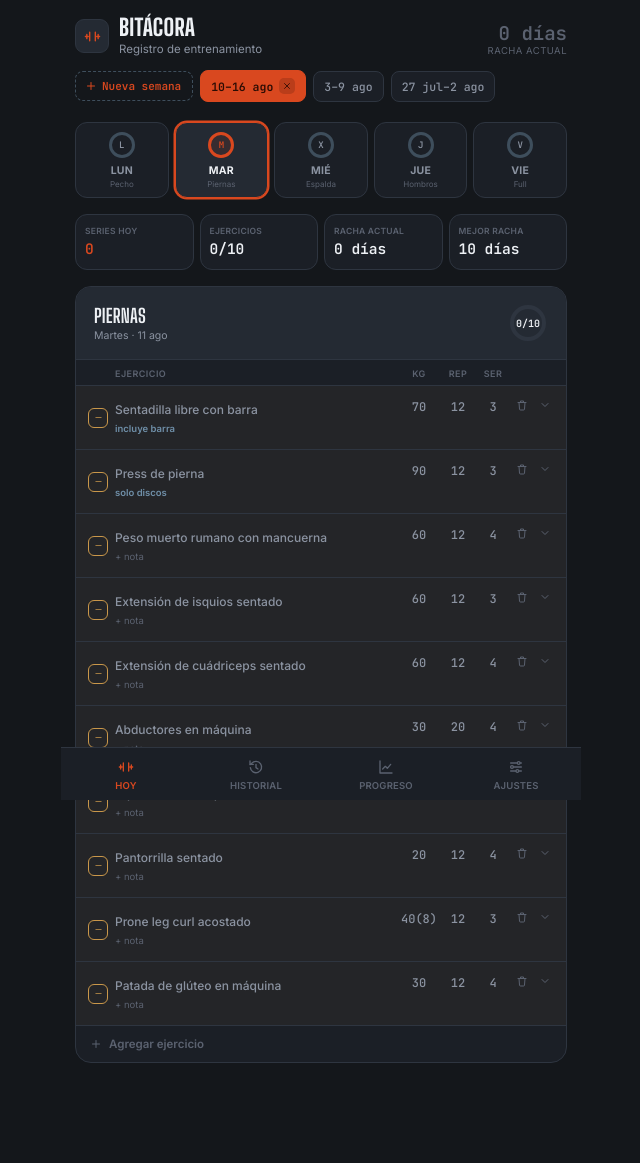
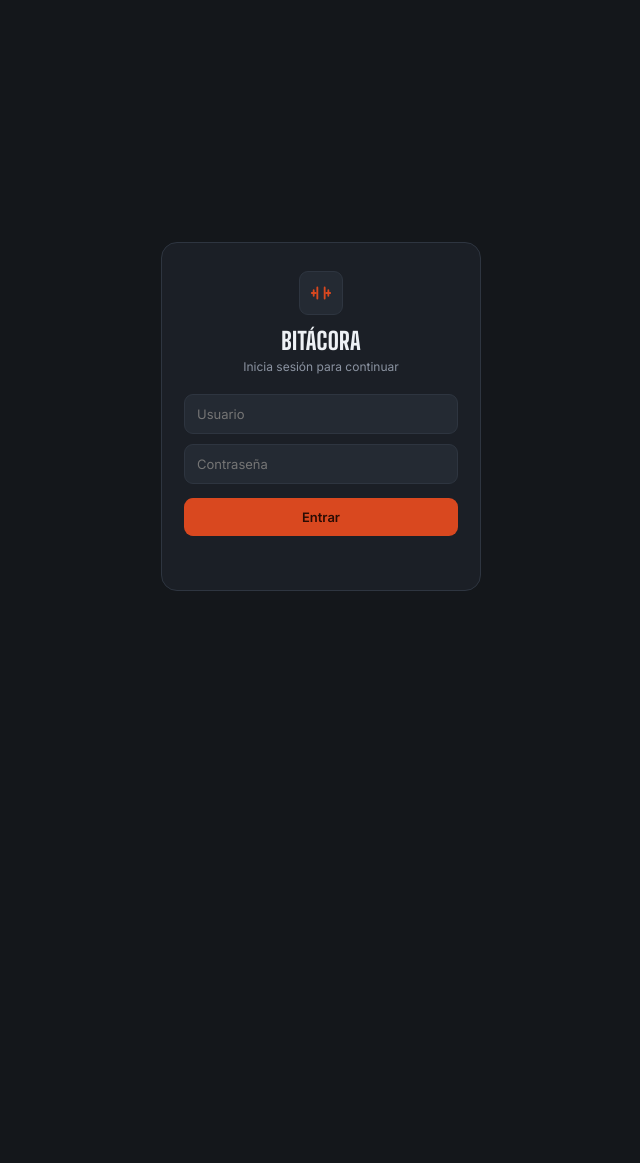
Before and after one commit to rodrigoarreola/Bitacora-de-hierro, a PHP site: page / in a window 1280 px wide. Shown: the whole page, without its empty margins (319-959 px from the left). After the commit the page ends 591 px from the top, so only its background shows below. Run offline with PHP 8.4, Linux system fonts and the light colour scheme.

Commit message:
Conectar el frontend a la API real (login + datos persistentes)
index.html/js/app.js ya no fabrican datos de ejemplo en memoria: arrancan
pidiendo sesion, semanas y libreria a la API, y cada accion (marcar,
editar, agregar/borrar, copiar semana, libreria) escribe contra los
endpoints reales. Agrega pantalla de login (js/api.js como cliente fetch
minimo) que protege toda la app.

Verificado end-to-end en navegador con un usuario de prueba (login,
crear semana, agregar/editar/marcar/borrar ejercicio, copiar semana
pasada, libreria, logout, sesion expirada) contra MariaDB local.
De paso corrige dos bugs reales encontrados durante esa prueba: un 401
pisaba el mensaje real de login.php, y comparaciones de ID string vs
number rompian el chevron de "semana pasada".

```diff
--- a/css/styles.css
+++ b/css/styles.css
@@ -262,3 +262,39 @@
   }
   nav.bottom-nav button .icon{ width:16px; height:16px; margin:0; }
   nav.bottom-nav button.active{ color:var(--accent); }
+
+  /* ---------- Utilidad ---------- */
+  .hidden{ display:none !important; }
+
+  /* ---------- Login ---------- */
+  .login-screen{
+    min-height:100vh; display:flex; align-items:center; justify-content:center; padding:24px 0;
+  }
+  .login-card{
+    width:100%; max-width:320px; background:var(--surface); border:1px solid var(--line);
+    border-radius:16px; padding:28px 22px; text-align:center;
+  }
+  .login-mark{ width:44px; height:44px; margin:0 auto 14px; }
+  .login-mark .icon{ width:22px; height:22px; }
+  .login-title{ font-family:var(--font-display); font-size:24px; font-weight:800; text-transform:uppercase; color:var(--text); margin:0; }
+  .login-sub{ font-size:12px; color:var(--text-dim); margin:6px 0 20px; }
+  #login-form{ display:flex; flex-direction:column; gap:10px; }
+  #login-form input{
+    background:var(--surface-2); border:1px solid var(--line); border-radius:9px;
+    padding:11px 12px; color:var(--text); font-size:13px; font-family:var(--font-body);
+  }
+  #login-form input:focus{ outline:none; border-color:var(--accent-dim); }
+  #login-submit{
+    background:var(--accent); color:var(--accent-ink); border:none; border-radius:9px;
+    padding:11px; font-size:13px; font-weight:600; font-family:var(--font-body); cursor:pointer; margin-top:4px;
+  }
+  #login-submit:disabled{ opacity:.6; cursor:default; }
+  .login-error{ font-size:11.5px; color:var(--danger); margin:2px 0 0; min-height:14px; }
+
+  /* ---------- Logout ---------- */
+  .logout-btn{
+    display:block; width:100%; background:var(--surface); border:1px solid var(--line); color:var(--text-dim);
+    border-radius:12px; padding:11px; font-size:12px; font-weight:600; font-family:var(--font-body);
+    cursor:pointer; margin-bottom:14px;
+  }
+  .logout-btn:hover{ color:var(--danger); }
--- a/index.html
+++ b/index.html
@@ -25,6 +25,23 @@
   <symbol id="i-x" viewBox="0 0 24 24"><path d="M6 6l12 12M18 6L6 18"/></symbol>
   <symbol id="i-chevron" viewBox="0 0 24 24"><path d="M6 9l6 6 6-6"/></symbol>
 </svg>
+
+  <!-- ================= LOGIN ================= -->
+  <div class="login-screen hidden" id="view-login">
+    <div class="login-card">
+      <div class="brand-mark login-mark"><svg class="icon"><use href="#i-dumbbell"/></svg></div>
+      <h1 class="login-title">Bitácora</h1>
+      <p class="login-sub">Inicia sesión para continuar</p>
+      <form id="login-form" novalidate>
+        <input type="text" id="login-username" placeholder="Usuario" autocomplete="username" required>
+        <input type="password" id="login-password" placeholder="Contraseña" autocomplete="current-password" required>
+        <button type="submit" id="login-submit">Entrar</button>
+        <p class="login-error" id="login-error"></p>
+      </form>
+    </div>
+  </div>
+
+  <div class="hidden" id="app-shell">
 
   <header class="app-head">
     <div class="brand">
@@ -84,6 +101,7 @@
 
   <!-- ================= VIEW: AJUSTES → Librería de ejercicios ================= -->
   <div class="view" id="view-ajustes">
+    <button type="button" class="logout-btn" id="logout-btn">Cerrar sesión</button>
     <div class="lib-panel">
       <div class="lib-head">
         <div class="lib-title">Librería de ejercicios</div>
@@ -108,6 +126,10 @@
 
   <div class="toast" id="toast"></div>
 
+  </div>
+  <!-- /#app-shell -->
+
+<script src="js/api.js" defer></script>
 <script src="js/app.js" defer></script>
 </body>
 </html>
--- a/js/app.js
+++ b/js/app.js
@@ -1,6 +1,6 @@
 (function(){
   // ============================================================
-  // Configuración de días y rutina base
+  // Configuración de días
   // ============================================================
   const DAY_ORDER  = ['lun','mar','mie','jue','vie'];
   const DAY_NAMES  = {lun:'Lunes', mar:'Martes', mie:'Miércoles', jue:'Jueves', vie:'Viernes'};
@@ -13,97 +13,31 @@
   const RING_R = 16;
   const RING_C = 2 * Math.PI * RING_R;
 
-  let uidCounter = 0;
-  function uid(){ return 'ex' + (++uidCounter); }
-
-  // Ya sin asteriscos en el nombre: cada ejercicio lleva su propia nota
-  // (p. ej. "incluye barra", "×2 la mancuerna") visible directo en la fila.
-  const BASE_TEMPLATE = {
-    lun: { group:'Pecho y Tríceps', notes:'', exercises:[
-      {name:'Press de banca plano con barra', kg:60, reps:12, series:3, note:'incluye barra'},
-      {name:'Press inclinado con barra', kg:50, reps:12, series:3, note:'incluye barra'},
-      {name:'Aperturas con mancuernas o en máquina', kg:60, reps:12, series:3, note:''},
-      {name:'Extensión de tríceps en polea', kg:30, reps:12, series:3, note:''},
-      {name:'Extensión de tríceps con mancuerna', kg:12.5, reps:8, series:3, note:'×2 la mancuerna'},
-      {name:'Copa sobre la cabeza', kg:22.5, reps:12, series:3, note:''},
-      {name:'Press francés con barra Z', kg:'', reps:12, series:'', note:''},
-    ]},
-    mar: { group:'Piernas', notes:'', exercises:[
-      {name:'Sentadilla libre con barra', kg:70, reps:12, series:3, note:'incluye barra'},
-      {name:'Press de pierna', kg:90, reps:12, series:3, note:'solo discos'},
-      {name:'Peso muerto rumano con mancuerna', kg:60, reps:12, series:4, note:''},
-      {name:'Extensión de isquios sentado', kg:60, reps:12, series:3, note:''},
-      {name:'Extensión de cuádriceps sentado', kg:60, reps:12, series:4, note:''},
-      {name:'Abductores en máquina', kg:30, reps:20, series:4, note:''},
-      {name:'Hip thrust en máquina', kg:60, reps:12, series:3, note:''},
-      {name:'Pantorrilla sentado', kg:20, reps:12, series:4, note:''},
-      {name:'Prone leg curl acostado', kg:'40(8)', reps:12, series:3, note:''},
-      {name:'Patada de glúteo en máquina', kg:30, reps:12, series:4, note:''},
-    ]},
-    mie: { group:'Espalda y Bíceps', notes:'Filas sin marcar: variantes que rotan semana a semana.', exercises:[
-      {name:'Jalones al pecho', kg:55, reps:12, series:3, note:''},
-      {name:'Remo con barra T', kg:35, reps:12, series:4, note:''},
-      {name:'Remo con polea baja', kg:60, reps:12, series:3, note:''},
-      {name:'Remo con mancuerna', kg:16, reps:16, series:4, note:''},
-      {name:'Chin ups', kg:30, reps:12, series:4, note:''},
-      {name:'Curl de bíceps predicador', kg:20, reps:10, series:3, note:''},
-      {name:'Curl de bíceps mancuerna', kg:25, reps:8, series:3, note:''},
-      {name:'Curl de bíceps martillo', kg:30, reps:7, series:3, note:''},
-      {name:'Antebrazo', kg:15, reps:12, series:4, note:''},
-    ]},
-    jue: { group:'Hombros', notes:'', exercises:[
-      {name:'Press militar mancuerna', kg:35, reps:12, series:3, note:'peso entre las dos'},
-      {name:'Elevaciones laterales mancuernas', kg:25, reps:10, series:3, note:'peso entre las dos'},
-      {name:'Pájaros en máquina', kg:30, reps:12, series:3, note:''},
-      {name:'Elevación frontal de mancuernas', kg:20, reps:10, series:3, note:'peso entre las dos'},
-      {name:'Remo al mentón barra Z', kg:20, reps:12, series:3, note:'sin barra'},
-      {name:'Rear delt fly en máquina', kg:60, reps:12, series:3, note:''},
-    ]},
-    vie: { group:'Full Body', notes:'Día de cierre — se ajusta según lo que falte de la semana.', exercises:[
-      {name:'Hack squat', kg:50, reps:12, series:3, note:''},
-      {name:'Press de isquiotibiales sentado', kg:50, reps:8, series:4, note:''},
-      {name:'Leg curl acostado', kg:40, reps:12, series:3, note:''},
-      {name:'Press en banco inclinado con mancuerna', kg:45, reps:12, series:3, note:''},
-      {name:'Chin up con máquina', kg:60, reps:10, series:3, note:''},
-      {name:'Press militar en máquina', kg:40, reps:12, series:4, note:''},
-      {name:'Remo en máquina', kg:40, reps:8, series:4, note:''},
-      {name:'Patada de glúteo en máquina', kg:30, reps:8, series:4, note:''},
-      {name:'Extensión de tríceps sobre cabeza', kg:22.5, reps:12, series:4, note:''},
-    ]},
-  };
-
   // ============================================================
   // Librería de ejercicios (reutilizable / autocompletado)
+  // Se carga desde la API en el arranque; ver loadAppData().
   // ============================================================
   const EXERCISE_LIBRARY = [];
-  (function seedLibrary(){
-    const seen = new Set();
-    Object.values(BASE_TEMPLATE).forEach(day=>{
-      day.exercises.forEach(e=>{
-        const key = e.name.trim().toLowerCase();
-        if(key && !seen.has(key)){
-          seen.add(key);
-          EXERCISE_LIBRARY.push({ id: uid(), name: e.name.trim() });
-        }
-      });
-    });
-    EXERCISE_LIBRARY.sort((a,b)=> a.name.localeCompare(b.name, 'es'));
-  })();
 
-  function addToLibrary(name){
+  async function addToLibrary(name){
     const trimmed = (name || '').trim();
     if(!trimmed) return;
     const exists = EXERCISE_LIBRARY.some(e => e.name.toLowerCase() === trimmed.toLowerCase());
     if(exists) return;
-    EXERCISE_LIBRARY.push({ id: uid(), name: trimmed });
+    let entry;
+    try{ entry = await Api.post('api/library.php', { name: trimmed }); }
+    catch(err){ showToast(err.message); return; }
+    EXERCISE_LIBRARY.push(entry);
     EXERCISE_LIBRARY.sort((a,b)=> a.name.localeCompare(b.name, 'es'));
     renderLibraryDatalist();
     renderLibraryView();
   }
 
-  function removeFromLibrary(id){
-    const idx = EXERCISE_LIBRARY.findIndex(e => e.id === id);
+  async function removeFromLibrary(id){
+    const idx = EXERCISE_LIBRARY.findIndex(e => String(e.id) === String(id));
     if(idx === -1) return;
+    try{ await Api.del(`api/library.php?id=${encodeURIComponent(id)}`); }
+    catch(err){ showToast(err.message); return; }
     EXERCISE_LIBRARY.splice(idx, 1);
     renderLibraryDatalist();
     renderLibraryView();
@@ -183,55 +117,23 @@
   }
 
   // ============================================================
-  // Datos de ejemplo: semana actual (sin marcar) + 2 semanas previas
-  // completadas — 3 semanas de historial en total
+  // Estado — caché local de lo que ya se cargó de la API
   // ============================================================
-  function makeWeekDays(deltaKg, allDone){
-    const days = {};
-    DAY_ORDER.forEach(k=>{
-      days[k] = {
-        group: BASE_TEMPLATE[k].group,
-        notes: BASE_TEMPLATE[k].notes,
-        exercises: BASE_TEMPLATE[k].exercises.map(e=>{
-          let kg = e.kg;
-          if(typeof kg === 'number') kg = Math.max(0, +(kg + deltaKg).toFixed(2));
-          return { id:uid(), name:e.name, kg, reps:e.reps, series:e.series, note:e.note||'', done: !!allDone };
-        })
-      };
-    });
-    return days;
-  }
-  function makeEmptyWeekDays(){
-    const days = {};
-    DAY_ORDER.forEach(k=>{ days[k] = { group: BASE_TEMPLATE[k].group, notes: BASE_TEMPLATE[k].notes, exercises: [] }; });
-    return days;
-  }
-
   const today = new Date(); today.setHours(0,0,0,0);
-  const currentMonday = mondayOfWeek(today);
-  const lastMonday = new Date(currentMonday); lastMonday.setDate(lastMonday.getDate() - 7);
-  const prevMonday = new Date(currentMonday); prevMonday.setDate(prevMonday.getDate() - 14);
-
-  const kCurrent = toISO(currentMonday);
-  const kLast = toISO(lastMonday);
-  const kPrev = toISO(prevMonday);
+  const todayMondayKey = toISO(mondayOfWeek(today));
 
   const state = {
-    weeks: {
-      [kPrev]:    { days: makeWeekDays(-2.5, true) },
-      [kLast]:    { days: makeWeekDays(0, true) },
-      [kCurrent]: { days: makeWeekDays(0, false) },
-    },
-    order: [kPrev, kLast, kCurrent].sort((a,b)=> b.localeCompare(a)), // más reciente primero
-    activeWeek: kCurrent,
+    weeks: {},   // { [monday_date]: { days: { lun:{group,notes,exercises[]}, ... } } }
+    order: [],   // monday_date[], más reciente primero (igual que devuelve la API)
+    activeWeek: null,
     activeDay: WEEKDAY_TO_KEY[today.getDay()] || 'lun',
   };
 
   const expandedIds = new Set();
 
-  function currentWeek(){ return state.weeks[state.activeWeek]; }
-  function currentDay(){ return currentWeek().days[state.activeDay]; }
-  function findExercise(id){ return currentDay().exercises.find(e=>e.id===id); }
+  function currentWeek(){ return state.activeWeek ? state.weeks[state.activeWeek] : null; }
+  function currentDay(){ const w = currentWeek(); return w ? w.days[state.activeDay] : null; }
+  function findExercise(id){ const d = currentDay(); return d ? d.exercises.find(e => String(e.id) === String(id)) : null; }
   function getPrevWeekKey(key){
     // state.order va de más reciente a más antigua, así que la semana
     // cronológicamente anterior está en la siguiente posición del arreglo.
@@ -240,11 +142,23 @@
   }
   function findExerciseInPrevWeek(name){
     const prevKey = getPrevWeekKey(state.activeWeek);
-    if(!prevKey) return null;
+    if(!prevKey || !state.weeks[prevKey]) return null;
     const prevDay = state.weeks[prevKey].days[state.activeDay];
     const target = (name || '').trim().toLowerCase();
     if(!target) return null;
     return prevDay.exercises.find(e => e.name.trim().toLowerCase() === target) || null;
+  }
+
+  // La API devuelve group_name/notes por día (join a day_templates) y
+  // exercises tal cual; se traduce group_name→group una sola vez acá para
+  // que el resto del render siga usando el mismo shape que siempre tuvo.
+  function applyWeekDetail(key, detail){
+    const days = {};
+    DAY_ORDER.forEach(dk=>{
+      const d = detail.days[dk];
+      days[dk] = { group: d.group_name, notes: d.notes, exercises: d.exercises };
+    });
+    state.weeks[key] = { days };
   }
 
   function comparisonHtml(curRaw, prevRaw){
@@ -344,13 +258,15 @@
     if(el) el.scrollIntoView({inline:'center', block:'nearest', behavior:'smooth'});
   }
 
-  function deleteWeek(key){
+  async function deleteWeek(key){
     if(state.order.length <= 1){ showToast('Debe quedar al menos una semana.'); return; }
     if(!confirm('¿Eliminar esta semana? Se perderán sus registros.')) return;
+    try{ await Api.del(`api/weeks.php?date=${encodeURIComponent(key)}`); }
+    catch(err){ showToast(err.message); return; }
     delete state.weeks[key];
     state.order = state.order.filter(k => k !== key);
     if(state.activeWeek === key){
-      state.activeWeek = state.order[state.order.length - 1];
+      state.activeWeek = state.order[state.order.length - 1] ?? null;
     }
     renderAll();
     showToast('Semana eliminada.');
@@ -360,6 +276,7 @@
     const host = document.getElementById('day-rack');
     host.innerHTML = '';
     const week = currentWeek();
+    if(!week) return;
     DAY_ORDER.forEach(dk=>{
       const doneCount = week.days[dk].exercises.filter(e=>e.done).length;
       const isCompleted = doneCount >= MIN_DONE_FOR_STREAK;
@@ -382,7 +299,7 @@
   }
 
   function exerciseRowHtml(ex){
-    const expanded = expandedIds.has(ex.id);
+    const expanded = expandedIds.has(String(ex.id));
     let detailHtml = '';
     if(expanded){
       const prevEx = findExerciseInPrevWeek(ex.name);
@@ -422,6 +339,20 @@
 
   function renderDayPanel(){
     const host = document.getElementById('day-panel-host');
+
+    if(!state.activeWeek){
+      host.innerHTML = `
+        <div class="day-panel">
+          <div class="day-empty">
+            <p>Todavía no has creado ninguna semana.</p>
+            <div class="day-empty-actions">
+              <button class="btn-copy-week" type="button" data-action="first-week">+ Nueva semana</button>
+            </div>
+          </div>
+        </div>`;
+      return;
+    }
+
     const day = currentDay();
     const d = dayDate(state.activeWeek, state.activeDay);
     const total = day.exercises.length;
@@ -483,6 +414,11 @@
 
   function updateSummaryStrip(){
     const day = currentDay();
+    if(!day){
+      document.getElementById('sum-series').textContent = '0';
+      document.getElementById('sum-exercises').textContent = '0/0';
+      return;
+    }
     const doneRows = day.exercises.filter(e=>e.done);
     let seriesSum = 0;
     doneRows.forEach(e=>{ const n = parseInt(e.series, 10); if(!isNaN(n)) seriesSum += n; });
@@ -493,47 +429,53 @@
   // ============================================================
   // Acciones sobre ejercicios
   // ============================================================
-  function toggleExercise(id){
+  async function toggleExercise(id){
     const ex = findExercise(id);
     if(!ex) return;
-    ex.done = !ex.done;
+    let updated;
+    try{ updated = await Api.put(`api/exercises.php?id=${encodeURIComponent(id)}`, { done: !ex.done }); }
+    catch(err){ showToast(err.message); return; }
+    ex.done = updated.done;
     renderDayPanel();
     updateStreakBadge();
     updateSummaryStrip();
   }
 
-  function deleteExercise(id){
+  async function deleteExercise(id){
     const ex = findExercise(id);
     if(!ex) return;
     if(!confirm(`¿Eliminar "${ex.name || 'este ejercicio'}"?`)) return;
+    try{ await Api.del(`api/exercises.php?id=${encodeURIComponent(id)}`); }
+    catch(err){ showToast(err.message); return; }
     const day = currentDay();
-    day.exercises = day.exercises.filter(e=>e.id !== id);
-    expandedIds.delete(id);
+    day.exercises = day.exercises.filter(e=>String(e.id) !== String(id));
+    expandedIds.delete(String(id));
     renderDayPanel();
     updateStreakBadge();
     updateSummaryStrip();
   }
 
-  function addExercise(){
-    const day = currentDay();
-    const newId = uid();
-    day.exercises.push({ id: newId, name:'', kg:'', reps:'', series:'', note:'', done:false });
+  async function addExercise(){
+    if(!state.activeWeek) return;
+    let created;
+    try{
+      created = await Api.post('api/exercises.php', { monday_date: state.activeWeek, day_key: state.activeDay });
+    }catch(err){ showToast(err.message); return; }
+    currentDay().exercises.push(created);
     renderDayPanel();
     updateStreakBadge();
     updateSummaryStrip();
-    enterNameEdit(newId);
+    enterNameEdit(created.id);
   }
 
-  function copyPreviousWeek(){
+  async function copyPreviousWeek(){
     const prevKey = getPrevWeekKey(state.activeWeek);
     if(!prevKey) return;
-    const prevWeek = state.weeks[prevKey];
-    const week = currentWeek();
-    DAY_ORDER.forEach(dk=>{
-      week.days[dk].exercises = prevWeek.days[dk].exercises.map(e=>(
-        { id: uid(), name:e.name, kg:e.kg, reps:e.reps, series:e.series, note:e.note||'', done:false }
-      ));
-    });
+    let detail;
+    try{
+      detail = await Api.post(`api/weeks.php?date=${encodeURIComponent(state.activeWeek)}&action=copy-previous`);
+    }catch(err){ showToast(err.message); return; }
+    applyWeekDetail(state.activeWeek, detail);
     renderDayPanel();
     updateStreakBadge();
     updateSummaryStrip();
@@ -541,6 +483,7 @@
   }
 
   function toggleDetail(id){
+    id = String(id);
     if(expandedIds.has(id)) expandedIds.delete(id); else expandedIds.add(id);
     renderDayPanel();
   }
@@ -557,7 +500,7 @@
 
   // Delegación de eventos dentro del panel del día
   const dayPanelHost = document.getElementById('day-panel-host');
-  dayPanelHost.addEventListener('click', (e)=>{
+  dayPanelHost.addEventListener('click', async (e)=>{
     const toggleEl = e.target.closest('[data-action="toggle"]');
     if(toggleEl){ toggleExercise(toggleEl.closest('.ex-row').dataset.id); return; }
     const delEl = e.target.closest('[data-action="delete"]');
@@ -572,11 +515,17 @@
       const ex = findExercise(row.dataset.id);
       if(!ex) return;
       const val = prompt('Nota para este ejercicio (ej. incluye barra, ×2 la mancuerna):', ex.note || '');
-      if(val !== null){ ex.note = val.trim(); renderDayPanel(); }
+      if(val === null) return;
+      const trimmed = val.trim();
+      try{ await Api.put(`api/exercises.php?id=${encodeURIComponent(ex.id)}`, { note: trimmed }); }
+      catch(err){ showToast(err.message); return; }
+      ex.note = trimmed;
+      renderDayPanel();
       return;
     }
     if(e.target.closest('[data-action="add-ex"]')){ addExercise(); return; }
     if(e.target.closest('[data-action="copy-week"]')){ copyPreviousWeek(); return; }
+    if(e.target.closest('[data-action="first-week"]')){ addWeekBtn.click(); return; }
   });
 
   dayPanelHost.addEventListener('input', (e)=>{
@@ -594,18 +543,27 @@
     if(input) addToLibrary(input.value);
   });
 
-  // Al salir del campo de nombre, volver a modo "mostrar" (envuelto, altura fija)
-  dayPanelHost.addEventListener('focusout', (e)=>{
-    const input = e.target.closest('.ex-name-input');
+  // Al salir de un campo editable (nombre, kg, rep, ser) se persiste ese
+  // campo contra la API; si es el nombre, además vuelve al modo "mostrar".
+  dayPanelHost.addEventListener('focusout', async (e)=>{
+    const input = e.target.closest('.ex-name-input, .ex-val-input');
     if(!input) return;
-    const cell = input.closest('.ex-name-cell');
     const row = input.closest('.ex-row');
     const ex = findExercise(row.dataset.id);
+    if(!ex) return;
+
+    if(input.classList.contains('ex-name-input')){
+      const cell = input.closest('.ex-name-cell');
       const display = cell.querySelector('.ex-name-display');
-    const hasName = !!(ex && ex.name && ex.name.trim());
+      const hasName = !!(ex.name && ex.name.trim());
       display.textContent = hasName ? ex.name : 'Nombre del ejercicio';
       display.classList.toggle('empty', !hasName);
       cell.classList.remove('editing');
+    }
+
+    const field = input.dataset.field;
+    try{ await Api.put(`api/exercises.php?id=${encodeURIComponent(ex.id)}`, { [field]: ex[field] }); }
+    catch(err){ showToast(err.message); }
   });
 
   // Swipe horizontal entre días
@@ -637,7 +595,7 @@
     const btn = e.target.closest('[data-action="lib-del"]');
     if(!btn) return;
     const row = btn.closest('.lib-row');
-    const ex = EXERCISE_LIBRARY.find(x => x.id === row.dataset.id);
+    const ex = EXERCISE_LIBRARY.find(x => String(x.id) === row.dataset.id);
     if(ex && confirm(`¿Quitar "${ex.name}" de la librería?`)) removeFromLibrary(row.dataset.id);
   });
   document.getElementById('lib-search').addEventListener('input', renderLibraryView);
@@ -687,7 +645,7 @@
   });
   dateInput.addEventListener('click', (e)=> e.stopPropagation());
 
-  dateInput.addEventListener('change', ()=>{
+  dateInput.addEventListener('change', async ()=>{
     if(!dateInput.value) return;
     let picked = fromISO(dateInput.value);
     if(picked.getDay() !== 1){
@@ -701,7 +659,10 @@
       showToast('Ya existe esa semana.');
       return;
     }
-    state.weeks[key] = { days: makeEmptyWeekDays() };
+    let detail;
+    try{ detail = await Api.post('api/weeks.php', { monday_date: key }); }
+    catch(err){ showToast(err.message); return; }
+    applyWeekDetail(key, detail);
     state.order.push(key);
     state.order.sort((a,b)=> b.localeCompare(a)); // más reciente primero
     state.activeWeek = key;
@@ -711,9 +672,85 @@
   });
 
   // ============================================================
-  // Estado inicial
+  // Sesión: login / logout / bootstrap
   // ============================================================
+  const viewLogin = document.getElementById('view-login');
+  const appShell = document.getElementById('app-shell');
+  const loginForm = document.getElementById('login-form');
+  const loginError = document.getElementById('login-error');
+  const loginSubmit = document.getElementById('login-submit');
+  const loginUsername = document.getElementById('login-username');
+  const loginPassword = document.getElementById('login-password');
+
+  function showLogin(){
+    appShell.classList.add('hidden');
+    viewLogin.classList.remove('hidden');
+  }
+  function showApp(){
+    viewLogin.classList.add('hidden');
+    appShell.classList.remove('hidden');
+  }
+
+  Api.onUnauthorized = showLogin;
+
+  async function loadAppData(){
+    const [weekDates, library] = await Promise.all([
+      Api.get('api/weeks.php'),
+      Api.get('api/library.php'),
+    ]);
+
+    state.order = weekDates;
+    EXERCISE_LIBRARY.length = 0;
+    library.forEach(item => EXERCISE_LIBRARY.push(item));
+    EXERCISE_LIBRARY.sort((a,b)=> a.name.localeCompare(b.name, 'es'));
+
+    const details = await Promise.all(
+      state.order.map(key => Api.get(`api/weeks.php?date=${encodeURIComponent(key)}`))
+    );
+    state.order.forEach((key, i) => applyWeekDetail(key, details[i]));
+
+    state.activeWeek = state.order.includes(todayMondayKey) ? todayMondayKey : (state.order[0] ?? null);
+
     renderLibraryDatalist();
     renderLibraryView();
     renderAll();
+  }
+
+  loginForm.addEventListener('submit', async (e)=>{
+    e.preventDefault();
+    loginError.textContent = '';
+    loginSubmit.disabled = true;
+    try{
+      await Api.post('api/login.php', { username: loginUsername.value.trim(), password: loginPassword.value });
+      loginPassword.value = '';
+      showApp();
+      await loadAppData();
+    }catch(err){
+      loginError.textContent = err.message || 'No se pudo iniciar sesión.';
+    }finally{
+      loginSubmit.disabled = false;
+    }
+  });
+
+  document.getElementById('logout-btn').addEventListener('click', async ()=>{
+    try{ await Api.post('api/logout.php'); }catch(err){ /* ya no hay sesión útil de todos modos */ }
+    showLogin();
+  });
+
+  // ============================================================
+  // Arranque
+  // ============================================================
+  (async function bootstrap(){
+    try{
+      const session = await Api.get('api/session.php');
+      if(session.authenticated){
+        showApp();
+        await loadAppData();
+      } else {
+        showLogin();
+      }
+    }catch(err){
+      showLogin();
+    }
   })();
+})();
```
Also changed, not shown: js/api.js (added, +42 -0 lines), CHANGELOG.md, README.md. Lines whose indentation alone changed are shown as unchanged.
